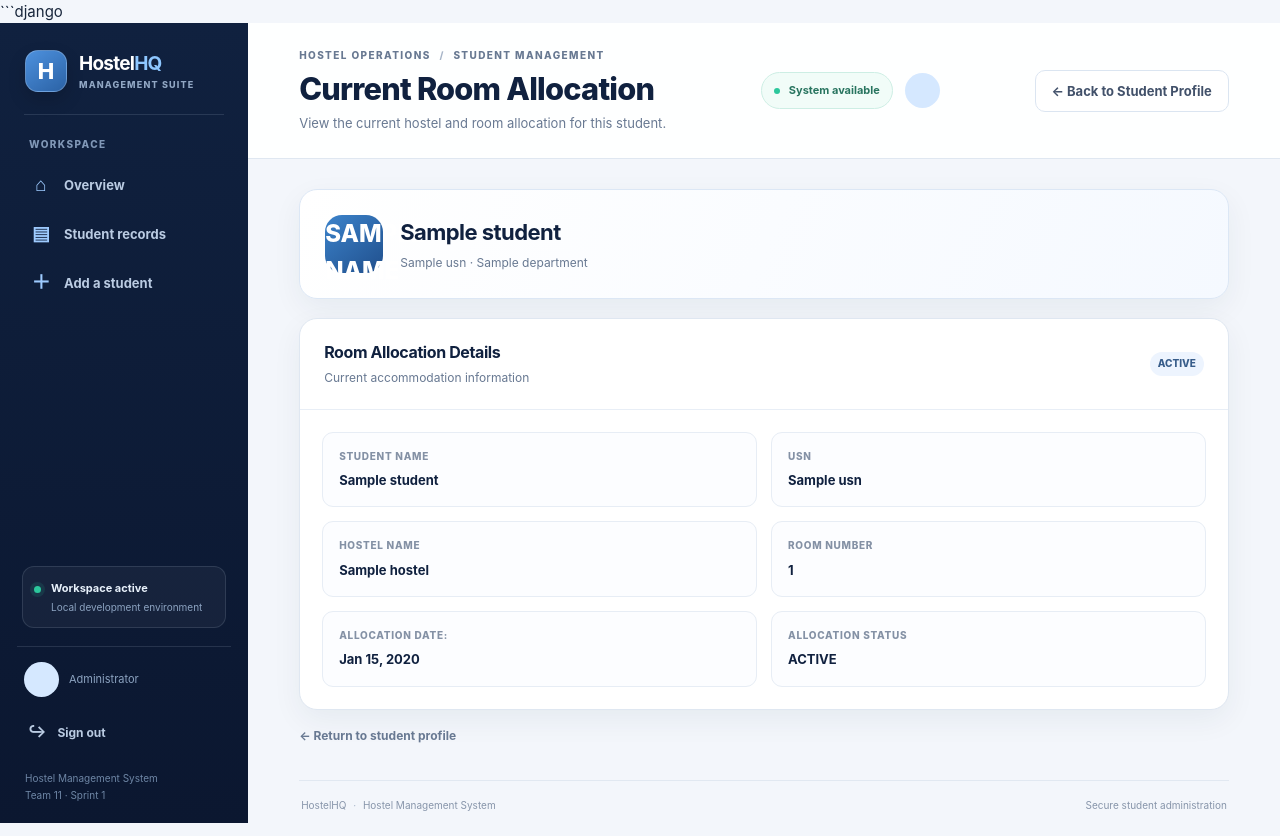
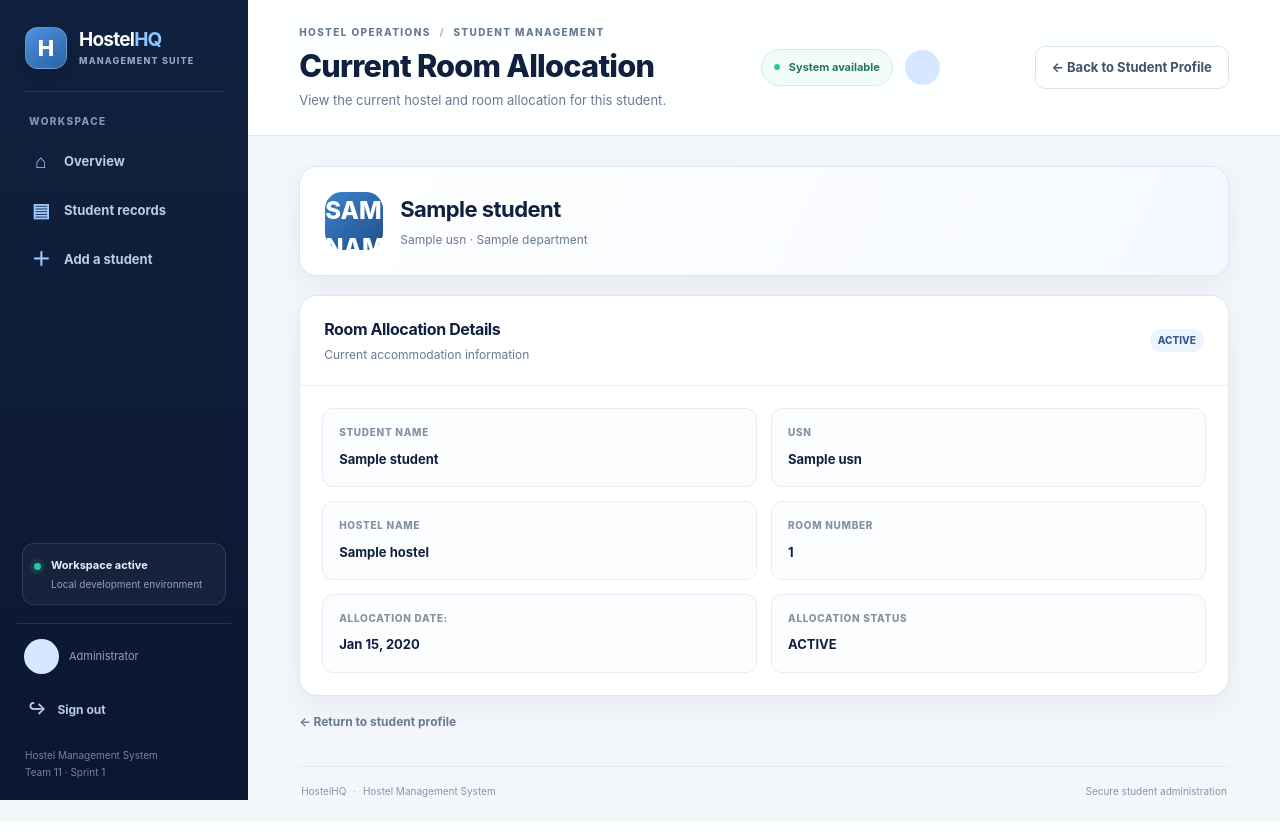
Before and after one commit to SE-TEAM11-HMS/hostel-management-system, a Django app: template students/templates/students/student_room.html in a window 1280 px wide. After the commit the page ends 800 px from the top, so only its background shows below. Run offline with Django 5.2, Linux system fonts and the light colour scheme; the template is opened without the code that fills it: most values are stand-ins (such as "Sample title", 1, 10 or a date in 2020).

Commit message:
Fix Django template Markdown fences

````diff
--- a/students/templates/students/student_room.html
+++ b/students/templates/students/student_room.html
@@ -1,4 +1,3 @@
-```django
 {% extends "accounts/base.html" %}
 
 {% block title %}Room Details | {{ student.name }}{% endblock %}
@@ -91,4 +90,3 @@
 <a class="detail-back" href="{% url 'student_detail' student.pk %}">← Return to student profile</a>
 
 {% endblock %}
-```
````
